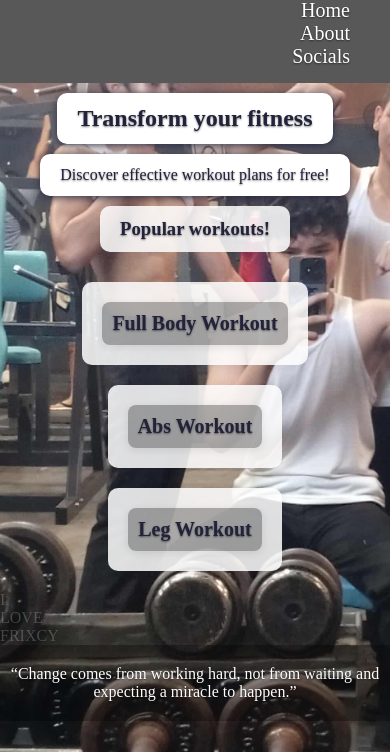
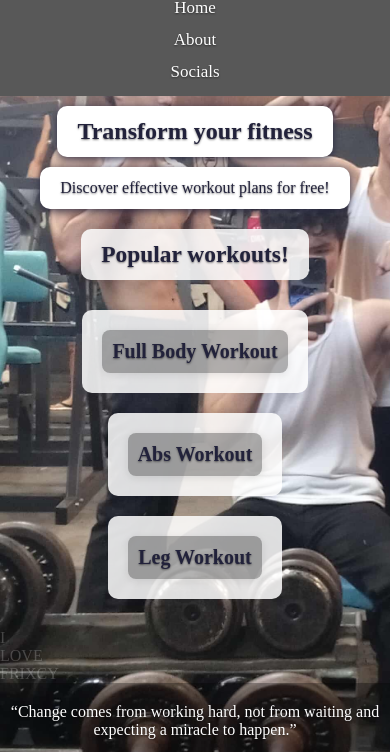
Before and after one commit to MarckJh/Fitness, a plain HTML site: page index.html in a window 390 px wide. Shown: the part 54-806 px from the top of the page. Drawn offline with Linux system fonts and the light colour scheme.

Commit message:
Add files via upload

```diff
--- a/style.css
+++ b/style.css
@@ -65,23 +65,25 @@ main {
 
 nav {
     background-color: rgb(88, 88, 88);
-    padding: 15px 20px;
+    padding: 10px 15px;
 }
 
 nav ul {
     list-style: none;
     display: flex;
     justify-content: flex-end;
+    margin: 0;
+    padding: 0;
 }
 
 nav ul li {
-    margin-left: 20px;
+    margin-left: 10px;
 }
 
 nav ul li a {
     color: #ffffff;
     text-decoration: none;
-    font-size: 20px;
+    font-size: 17px;
     transition: color 0.3s;
 }
 
@@ -225,12 +227,12 @@ nav,
 }
 
 .fade-out {
-    animation: fadeOut 0.5s forwards;
+    animation: fadeOut 0.3s forwards;
 }
 
 @keyframes fadeOut {
     to {
-        opacity: 0.2;
+        opacity: 0;
     }
 }
 
@@ -265,9 +267,10 @@ nav,
 }
 
 @media (max-width: 600px) {
-    nav ul {
+    nav {
         flex-direction: column;
-        align-items: flex-end;
+        align-items: stretch;
+        padding: 8px 8px;
     }
 
     .logo {
@@ -276,8 +279,14 @@ nav,
         margin-bottom: 10px;
     }
 
-    .workouts-preview {
-        font-size: 16px;
-        margin: 10px;
+
+    nav ul {
+        flex-direction: column;
+        align-items: center;
+        width: 100%;
+    }
+
+    nav ul li {
+        margin: 6px 0;
     }
 }
```
